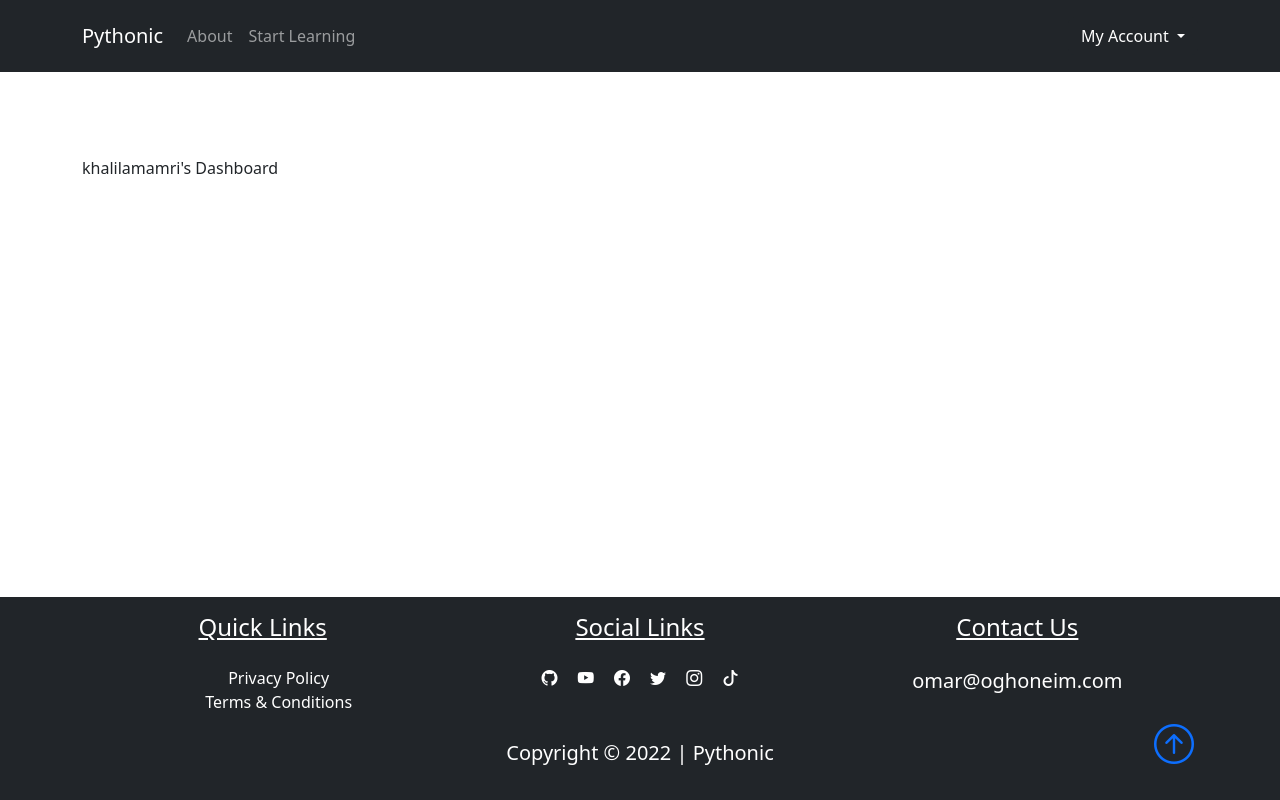
After one commit to KhalilAmamri/CodeFlow, a Flask app: page /dashboard in a window 1280 px wide. The commit adds this page. Run offline with Flask 3, Linux system fonts and the light colour scheme; a user stored in the database is signed in.

Commit message:
Add dashboard route and template; update login redirect logic and navbar link

```diff
--- a/pythonic/__init__.py
+++ b/pythonic/__init__.py
@@ -11,6 +11,8 @@ app.config['SQLALCHEMY_TRACK_MODIFICATIONS'] = True
 db = SQLAlchemy(app)
 bcrypt = Bcrypt(app)
 login_manager = LoginManager(app)
+login_manager.login_view = 'login'
+login_manager.login_message_category = 'info'
 
 
 from pythonic import routes
--- a/pythonic/routes.py
+++ b/pythonic/routes.py
@@ -1,6 +1,6 @@
-from flask_login import login_user, current_user, logout_user
+from flask_login import login_user, current_user, logout_user, login_required
 from pythonic.models import User, Lesson, Course
-from flask import render_template, url_for, flash, redirect
+from flask import render_template, url_for, flash, redirect, request
 from pythonic.forms import RegistrationForm, LoginForm
 from pythonic import app, db, bcrypt
 
@@ -123,8 +123,9 @@ def login():
             user = User.query.filter_by(email=form.email.data).first()
             if user and bcrypt.check_password_hash(user.password, form.password.data):
                 login_user(user, remember=form.remember.data)
+                next_page = request.args.get('next')
                 flash("Login successful!", "success")
-                return redirect(url_for("home"))
+                return redirect(next_page) if next_page else redirect(url_for("home"))
             else:
                 flash("Login Unsuccessful. Please check email and password", "danger")
 
@@ -135,3 +136,8 @@ def logout():
         logout_user()
         flash("You have been logged out.", "info")
     return redirect(url_for("home"))
+
+@app.route("/dashboard")
+@login_required
+def dashboard():
+    return render_template("dashboard.html", title="Dashboard")
--- /dev/null
+++ b/pythonic/templates/dashboard.html
@@ -0,0 +1,11 @@
+{% extends "layout.html"%}
+{% block content %}
+<div class="container mt-5 pt-5"></div>
+
+<section>
+    <div class="container">
+        {{current_user.username}}'s Dashboard
+    </div>
+</section>
+</div>
+{% endblock content %}
--- a/pythonic/templates/layout.html
+++ b/pythonic/templates/layout.html
@@ -61,7 +61,7 @@
               </button>
               <ul class="dropdown-menu dropdown-menu-end">
             <li class="nav-item">
-              <a href="#dashboard" class="dropdown-item">Dashboard</a>
+              <a href="{{ url_for('dashboard') }}" class="dropdown-item">Dashboard</a>
             </li>
             <li class="nav-item">
               <a href="{{ url_for('logout') }}" class="dropdown-item">Logout</a>
```
